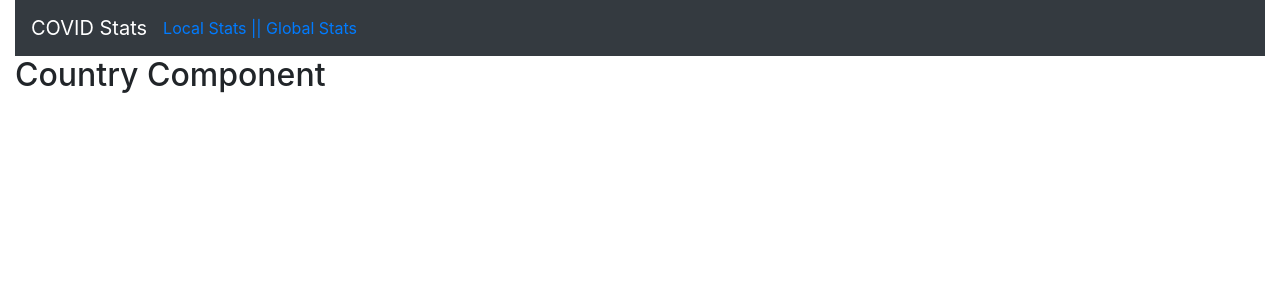
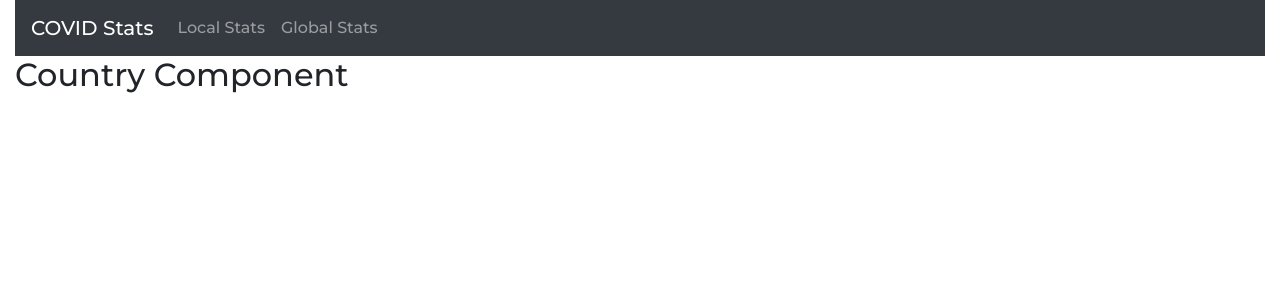
Before and after one commit to neeerajtk/covid-stats, a React (Create React App) app in the folder covid-status/: page / in a window 1280 px wide. Shown: the top 300 px of the page. Built offline with nearby package versions, Linux system fonts and the light colour scheme.

Commit message:
styling updates

```diff
--- a/covid-status/public/index.html
+++ b/covid-status/public/index.html
@@ -15,15 +15,15 @@
       user's mobile device or desktop. See https://developers.google.com/web/fundamentals/web-app-manifest/
     -->
     <link rel="manifest" href="%PUBLIC_URL%/manifest.json" />
-    <!--
-      Notice the use of %PUBLIC_URL% in the tags above.
+    <link href="https://fonts.googleapis.com/css2?family=Montserrat:wght@500&display=swap" rel="stylesheet">
+      <!-- Notice the use of %PUBLIC_URL% in the tags above.
       It will be replaced with the URL of the `public` folder during the build.
       Only files inside the `public` folder can be referenced from the HTML.
 
       Unlike "/favicon.ico" or "favicon.ico", "%PUBLIC_URL%/favicon.ico" will
       work correctly both with client-side routing and a non-root public URL.
-      Learn how to configure a non-root public URL by running `npm run build`.
-    -->
+      Learn how to configure a non-root public URL by running `npm run build`. -->
+
     <title>React App</title>
   </head>
   <body>
--- a/covid-status/src/App.css
+++ b/covid-status/src/App.css
@@ -1,3 +1,7 @@
+*{
+  font-family: 'Montserrat', sans-serif;
+}
+
 .App {
   text-align: center;
 }
--- a/covid-status/src/Components/Header.js
+++ b/covid-status/src/Components/Header.js
@@ -10,8 +10,8 @@ function Header() {
                 <Navbar.Toggle aria-controls="responsive-navbar-nav" />
                 <Navbar.Collapse id="responsive-navbar-nav">
                     <Nav className="mr-auto">
-                    <Link to='/country'>Local Stats |</Link>
-                    <Link to='/world'>| Global Stats</Link>
+                    <Link className="nav-link" to='/country'>Local Stats </Link>
+                    <Link className="nav-link" to='/world'> Global Stats</Link>
 
                     </Nav>
 
```
